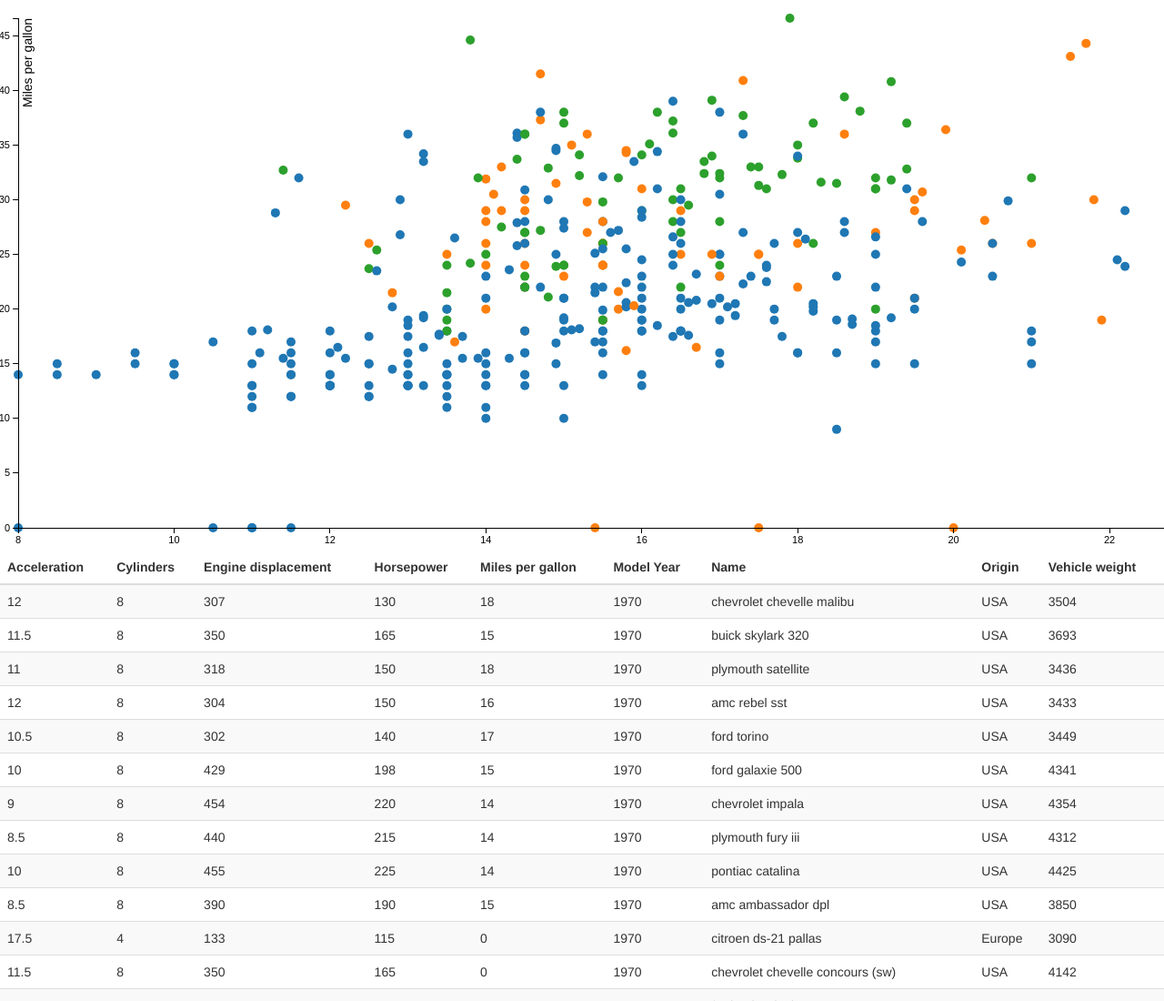
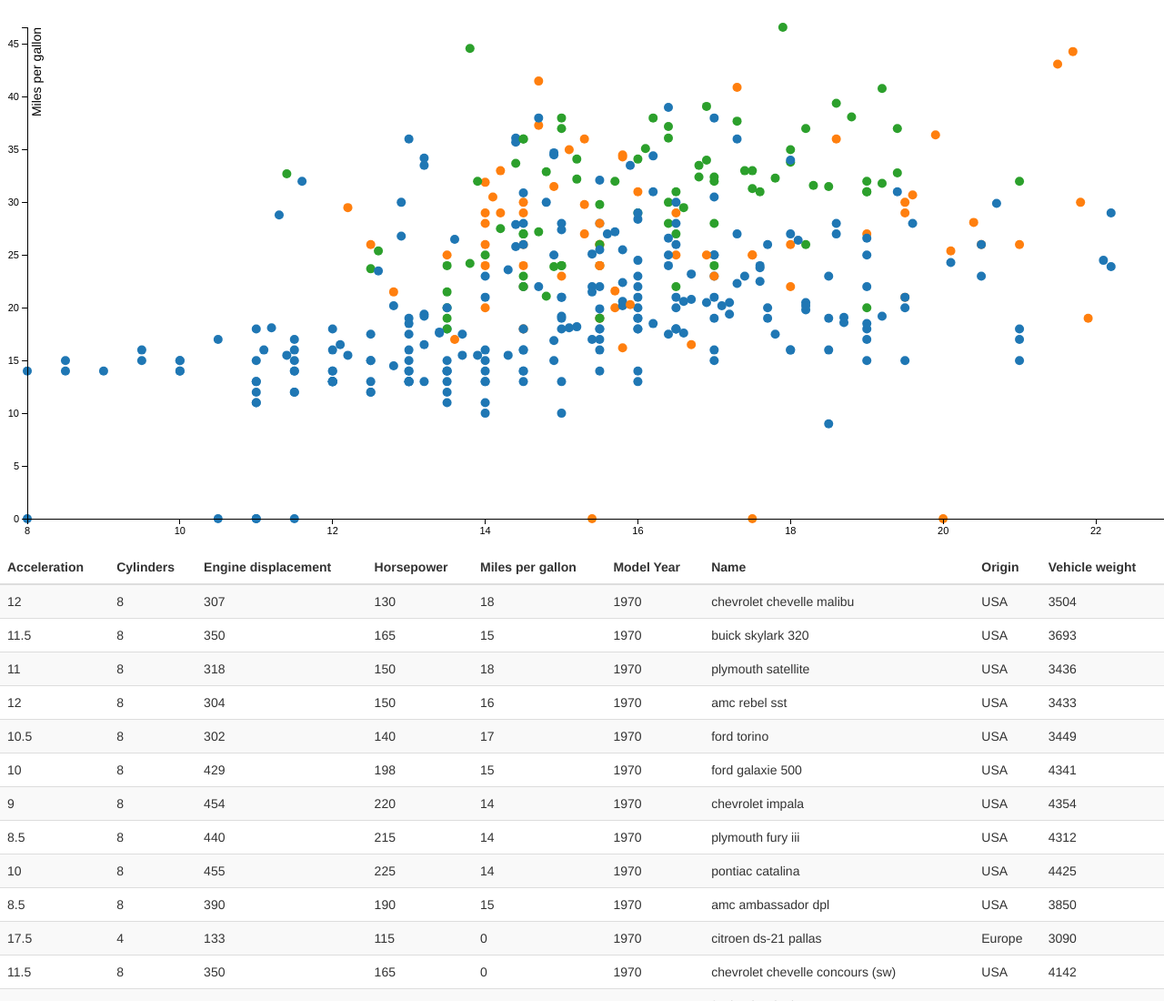
Before and after one commit to duffleit/d3js, a website: page index.html in a window 1280 px wide. Shown: the top 1100 px of the page at 91% size. Drawn offline with nearby package versions, Linux system fonts and the light colour scheme.

Commit message:
moved scatterPlotService Metadata to scatterPlotService, changed padding

```diff
--- a/index.html
+++ b/index.html
@@ -23,10 +23,6 @@
 
 <script type="text/javascript">
 
-    var w = 1500;
-    var h = 600;
-    var padding = 20;
-
     csvLoader.load({
         file: "data/cars.csv",
         countryHelper: countryHelper,
--- a/scripts/services/scatterPlotService.js
+++ b/scripts/services/scatterPlotService.js
@@ -2,6 +2,10 @@ var scatterPlotService = function () {
 
     return {
         generate: function (scatterPlot, dataset, countryHelper) {
+
+            var w = 1500;
+            var h = 600;
+            var padding = 30;
 
             var xScale = d3.scale.linear()
                 .domain([d3.min(dataset, function (d) {
```
